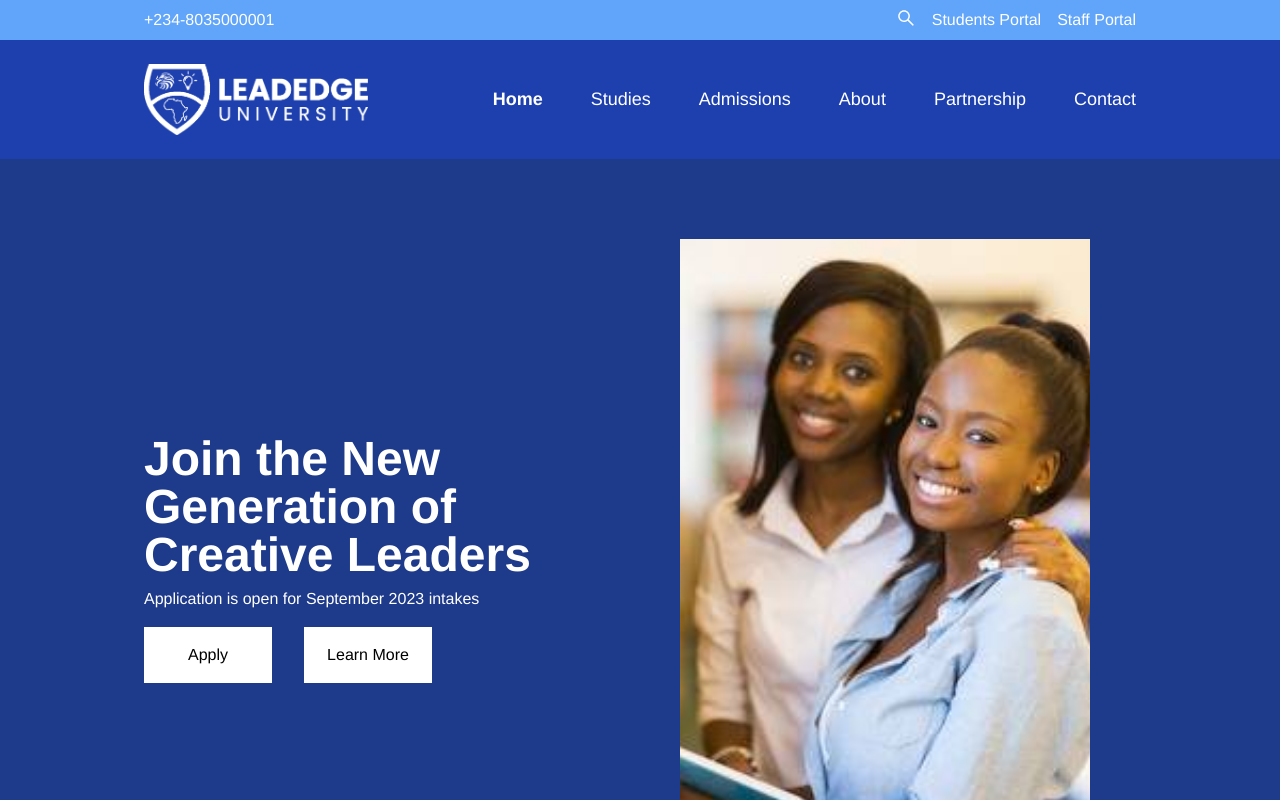
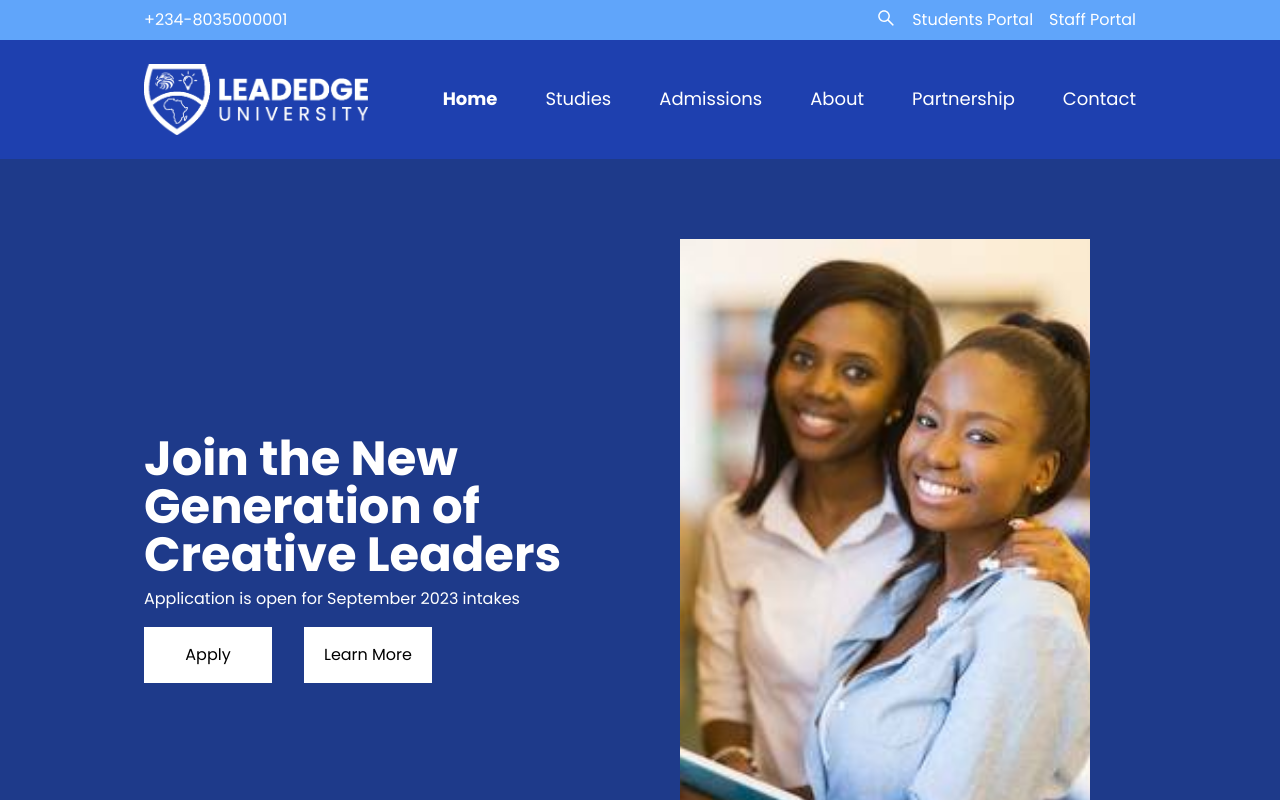
Before and after one commit to emmaudeji/Leadedge_university, a Next.js app: page / in a window 1280 px wide. Shown: the top 800 px of the page. Built offline with nearby package versions, Linux system fonts and the light colour scheme.

Commit message:
updating fonts

```diff
--- a/components/containers/searchCourses.jsx
+++ b/components/containers/searchCourses.jsx
@@ -138,11 +138,10 @@ const searchCourses = () => {
             {alert ? <div className='pb-2 text-white'>{alert}</div> : null}
             <div  className="flex">
               <input
-
               type="text"
               name="searchInput"
               placeholder='Enter the course'
-              className='w-[80%] p-4 bg-white text-xl text-zinc-900 hover:bg-blue-200 focus:bg-white duration-500'
+              className='w-[80%] p-4 bg-white text-xl text-zinc-900 hover:bg-blue-100 focus:bg-white duration-500'
               value={searchInput}
               onChange={(e) => setSearchInput(e.target.value)}
               />
--- a/styles/globals.css
+++ b/styles/globals.css
@@ -1,14 +1,13 @@
+/* Google font */
+@import url('https://fonts.googleapis.com/css2?family=Montserrat:wght@400;500;700;900&family=Poppins:ital,wght@0,100;0,200;0,300;0,400;0,500;0,600;0,700;0,800;0,900;1,800&display=swap');
+
 @tailwind base;
 @tailwind components;
 @tailwind utilities;
 
-/* Google font */
-@import url('https://fonts.googleapis.com/css2?family=Montserrat:ital,wght@0,100;0,200;0,300;0,400;0,500;0,600;0,800;0,900;1,100;1,200;1,300;1,400;1,500;1,600;1,700;1,800;1,900&family=Poppins:ital,wght@0,300;0,500;;1,400&display=swap');
-
 
 :root {
-  --max-width: 1100px;
-  --border-radius: 12px;
+
 }
 
 
@@ -25,7 +24,7 @@
 
 html, body {
   max-width: 100vw;
-  font-family: 'Poppins', 'Montserrat', Helvetica, Verdana, sans-serif;
+  font-family: Poppins, Montserrat, Helvetica, Verdana, sans-serif;
   color: var(--color-light);
   background: var(--color-darker);
   overflow-x: hidden;
```
